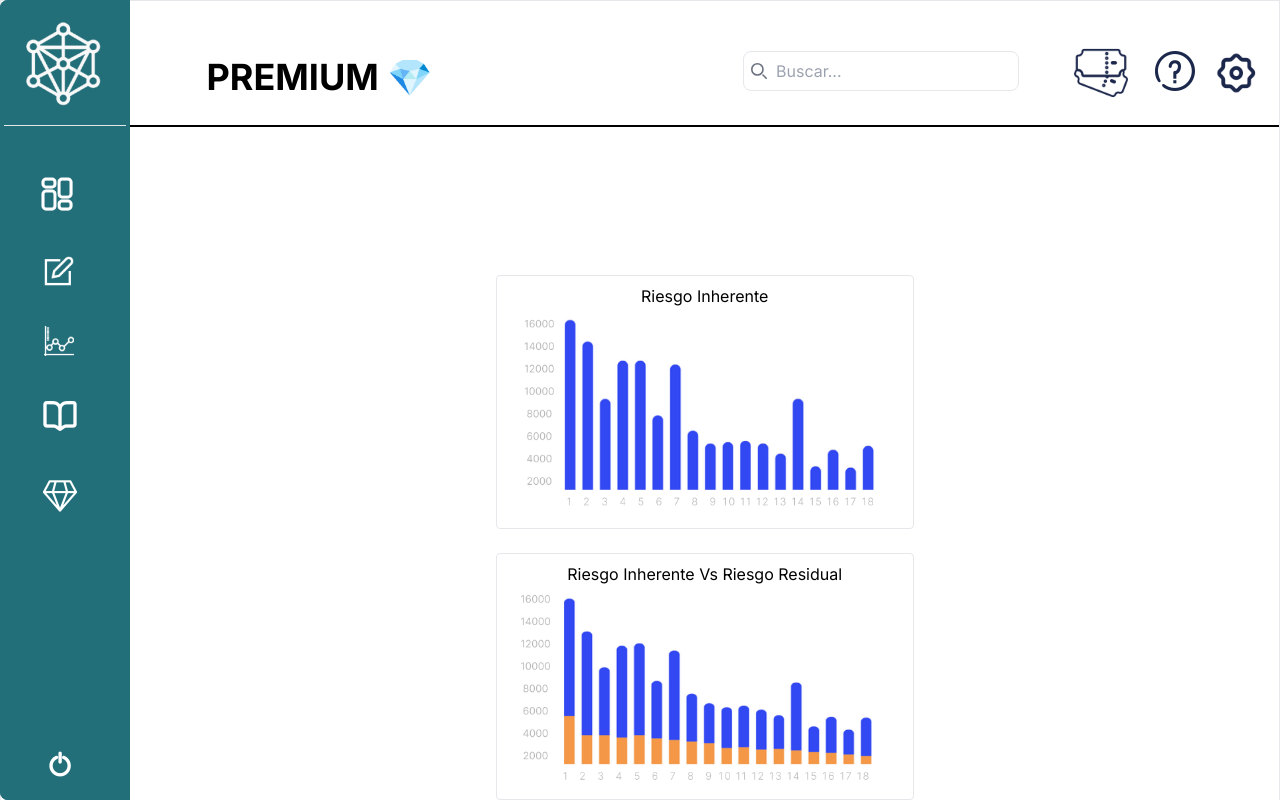
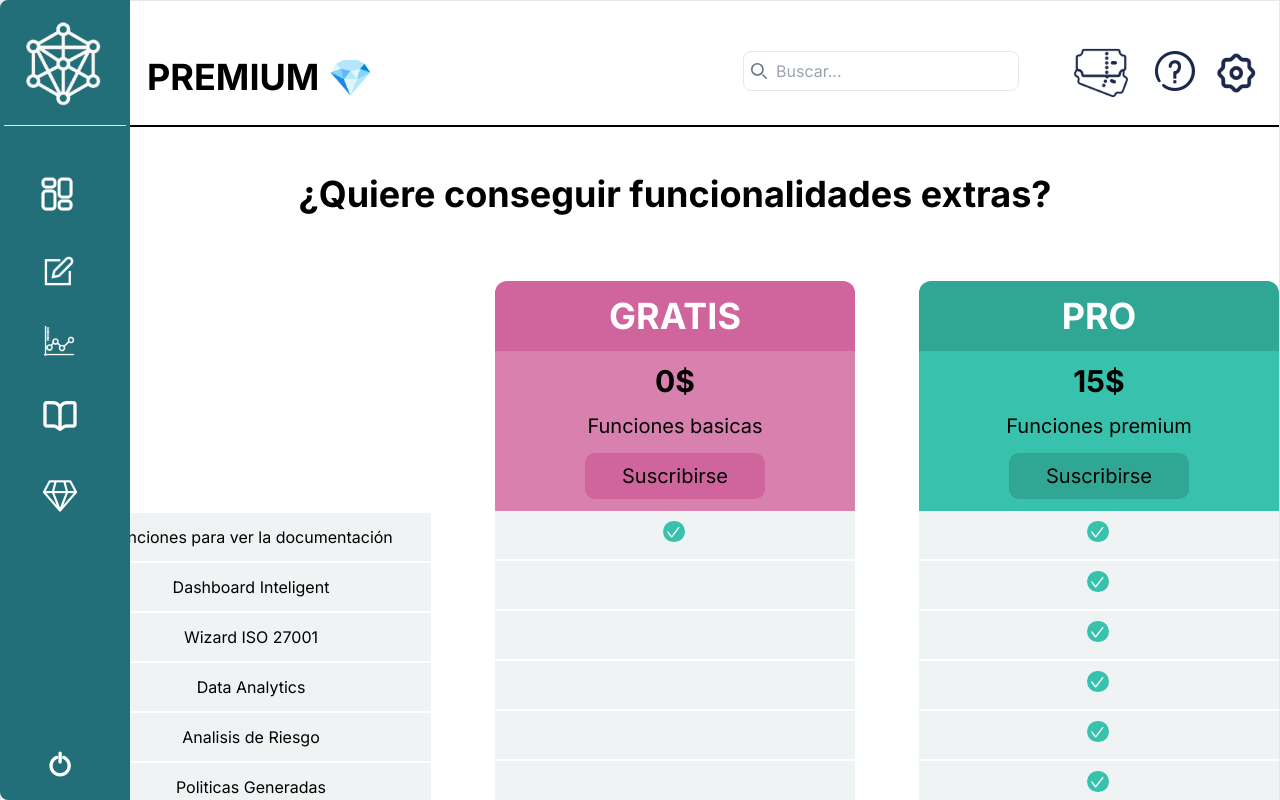
Before and after one commit to juanLabRos/frontdltiso, a Next.js app: page /dashboard/premium in a window 1280 px wide. Shown: the top 800 px of the page. Built offline with nearby package versions, Linux system fonts and the light colour scheme.

Commit message:
Refresh Felipe Premium

```diff
--- a/app/dashboard/premium/page.tsx
+++ b/app/dashboard/premium/page.tsx
@@ -1,32 +1,46 @@
-import Aside from "@/app/ui/Aside";
-import Header from "@/app/ui/Header";
-import Image from "next/image";
+import PremiumBox from "@/app/ui/PremiumBox";
+import PremiumData from "@/app/ui/PremiumData";
+
 
 export default function Premium() {
-    return (
-        <div className="flex h-screen">
-            <div className="w-1/7 text-white">
-                <div className="h-full flex flex-col justify-center items-center">
-                    <Aside />
-                </div>
-            </div>
-            <div className="flex flex-col flex-grow">
-                {/* Contenido de la página */}
-                <div className="flex flex-wrap p-14 justify-center m-20">
-                    <div className="border rounded m-3 p-2">
-                        <h2 className="text-black text-center">Riesgo Inherente</h2>
-                        <Image src="/inherente.png" alt="" width={400} height={100} />
-                    </div>
-                    <div className="border rounded m-3 p-2">
-                        <h2 className="text-black text-center">Riesgo Inherente Vs Riesgo Residual</h2>
-                        <Image src="/inherentevsresidual.png" alt="" width={400} height={100} />
-                    </div>
-                    <div className="border rounded m-3 p-2">
-                        <h2 className="text-black text-center">Tratamiento del Riesgo</h2>
-                        <Image src="/riesgo.png" alt="" width={400} height={100} />
-                    </div>
-                </div>
-            </div>
+  return (
+    // Dashboard component
+    <>
+      {/* Contenido pagina premium */}
+      <main className="bg-white flex flex-col justify-items-center h-screen">
+        <h1 className="font-bold text-[36px] text-black text-center py-10">
+          ¿Quiere conseguir funcionalidades extras?
+        </h1>
+        <div className="flex justify-center gap-16 mt-5">
+          <article className="flex flex-col text-center gap-0.5 mt-[232px] ">
+            <PremiumData>
+                Funciones para ver la documentación
+            </PremiumData>
+            <PremiumData>
+                Dashboard Inteligent
+            </PremiumData>
+            <PremiumData>
+                Wizard ISO 27001
+            </PremiumData>
+            <PremiumData>
+                Data Analytics
+            </PremiumData>
+            <PremiumData>
+                Analisis de Riesgo
+            </PremiumData>
+            <PremiumData>
+                Politicas Generadas
+            </PremiumData>
+          </article>
+          <article className="flex flex-col">
+            <PremiumBox marked={false} />
+          </article>
+
+          <article className="flex flex-col">
+                <PremiumBox marked={true} funcionality="premium" price={15} typePrime="PRO"/>
+          </article>
         </div>
-    )
+      </main>
+    </>
+  );
 }
--- /dev/null
+++ b/app/ui/CheckBoxPremium.tsx
@@ -0,0 +1,12 @@
+import Image from "next/image";
+import Tick from "@/public/tick.svg";
+
+export default function CheckBoxPremium({marked}:{marked:boolean}){
+    return (
+        <div className="flex justify-center px-8 py-[10px] bg-[#F0F3F4] min-w-[360px]">
+            <div className=" w-6 h-7">
+                {marked ? <Image src={Tick} alt="tick" className="text-center rounded-full p-1  bg-[#38C2AE]"/> : <span className=""> </span>}
+            </div>
+        </div>
+    )
+}
--- /dev/null
+++ b/app/ui/PremiumBox.tsx
@@ -0,0 +1,30 @@
+import CheckBoxPremium from "./CheckBoxPremium"
+
+
+export default function PremiumBox({marked, price=0, funcionality='basicas', typePrime='GRATIS'}:{marked:boolean,
+    price?:number, funcionality?:string, typePrime?:string}){
+    return (
+        <>
+        <article className="flex flex-col">
+            <div>
+              <div className={`${typePrime=='GRATIS' ? 'bg-[#D0659E]'  : 'bg-[#30A695]'} text-center py-2 rounded-t-xl`}>
+                <span className="text-white text-[36px] font-bold">{typePrime}</span>
+              </div>
+              <div className={`${typePrime=='GRATIS' ? 'bg-[#D981AE]'  : 'bg-[#38C2AE]'} flex flex-col gap-3 items-center`}>
+                <span className="text-3xl font-bold mt-3">{price}$</span>
+                <p className="text-[20px]">Funciones {funcionality}</p>
+                <button className={`${typePrime=='GRATIS' ? 'bg-[#D0659E]'  : 'bg-[#30A695]'} text-[20px] rounded-[10px] w-[50%]  px-4 py-2 mb-3`}>Suscribirse</button>
+              </div>
+            </div>
+            <div className="flex flex-col items-center gap-0.5">
+                    <CheckBoxPremium marked={true}/>
+                    <CheckBoxPremium marked={marked}/>
+                    <CheckBoxPremium marked={marked}/>
+                    <CheckBoxPremium marked={marked}/>
+                    <CheckBoxPremium marked={marked}/>
+                    <CheckBoxPremium marked={marked}/>
+            </div>
+          </article>
+      </>
+    )
+}
--- /dev/null
+++ b/app/ui/PremiumData.tsx
@@ -0,0 +1,9 @@
+
+
+export default function PremiumData({children}:{children:string}){
+    return (
+        <p className="text-black px-8 py-3 bg-[#F0F3F4] w-[360px]">
+              {children}
+        </p>
+    )
+}
```
Also changed, not shown: public/tick.svg (added).
